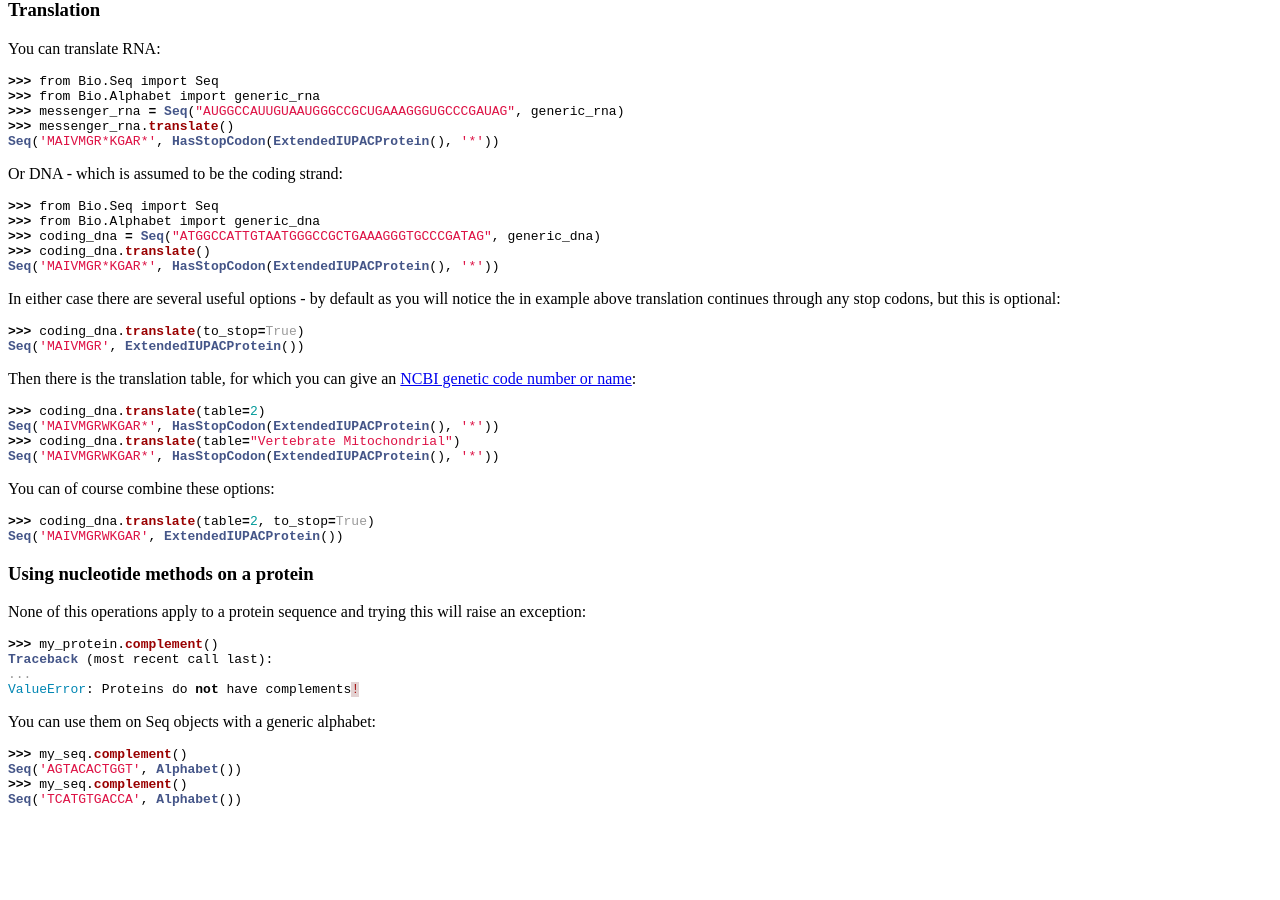
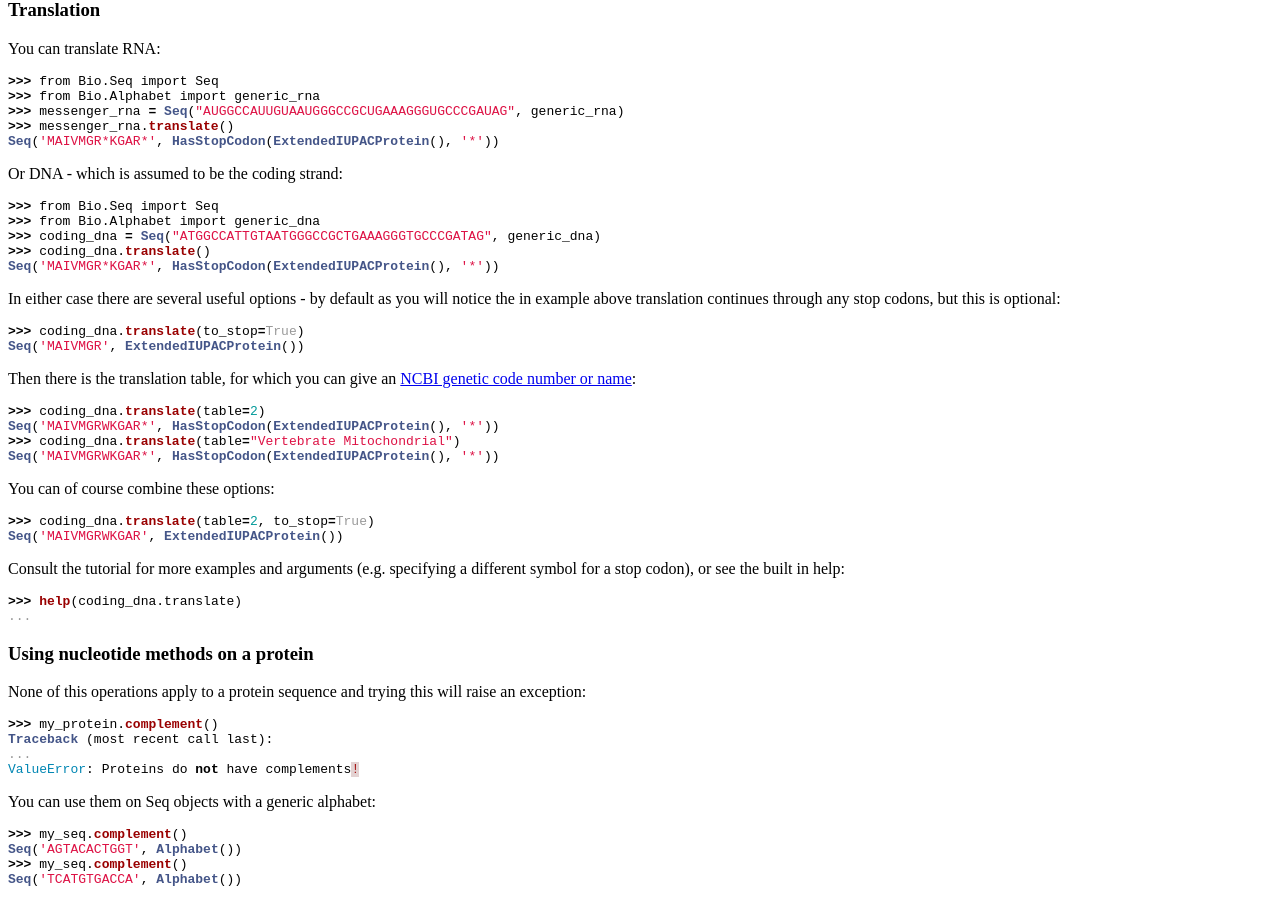
Before and after one commit to biopython/biopython.github.io, a Jekyll site: the page built from wiki/Seq.md, in a window 1280 px wide and 900 px high, scrolled down 1511 px. Built offline with Jekyll 4.4.1, drawn with Linux system fonts in a browser that asks for light colours; before the commit the page ends 2331 px from its top, so only the background shows below that.

Commit message:
/* Translation */

````diff
--- a/wiki/Seq.md
+++ b/wiki/Seq.md
@@ -179,6 +179,14 @@ You can of course combine these options:
 Seq('MAIVMGRWKGAR', ExtendedIUPACProtein())
 ```
 
+Consult the tutorial for more examples and arguments (e.g. specifying a
+different symbol for a stop codon), or see the built in help:
+
+``` python
+>>> help(coding_dna.translate)
+...
+```
+
 ### Using nucleotide methods on a protein
 
 None of this operations apply to a protein sequence and trying this will
````
Also changed, not shown: 1 other file.
